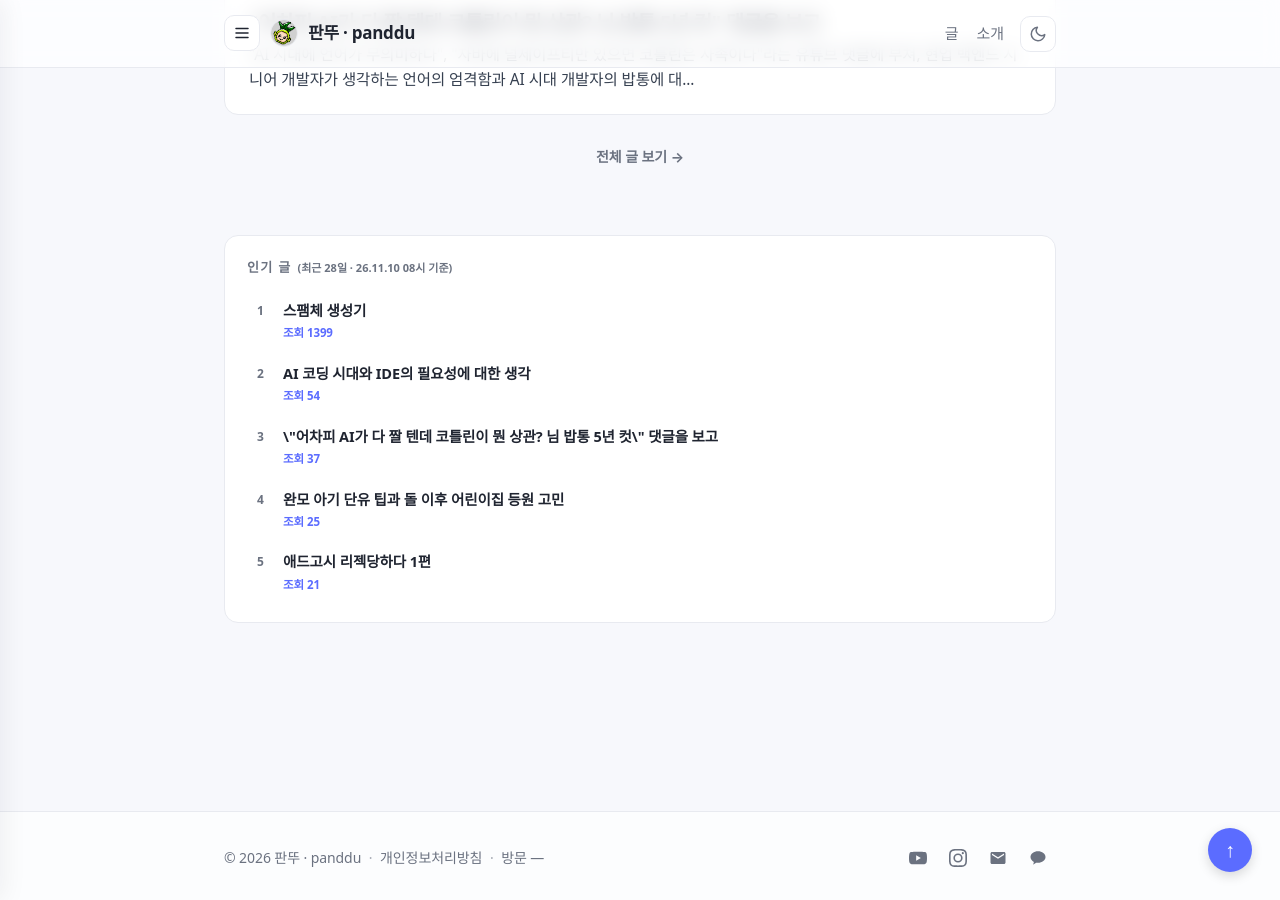
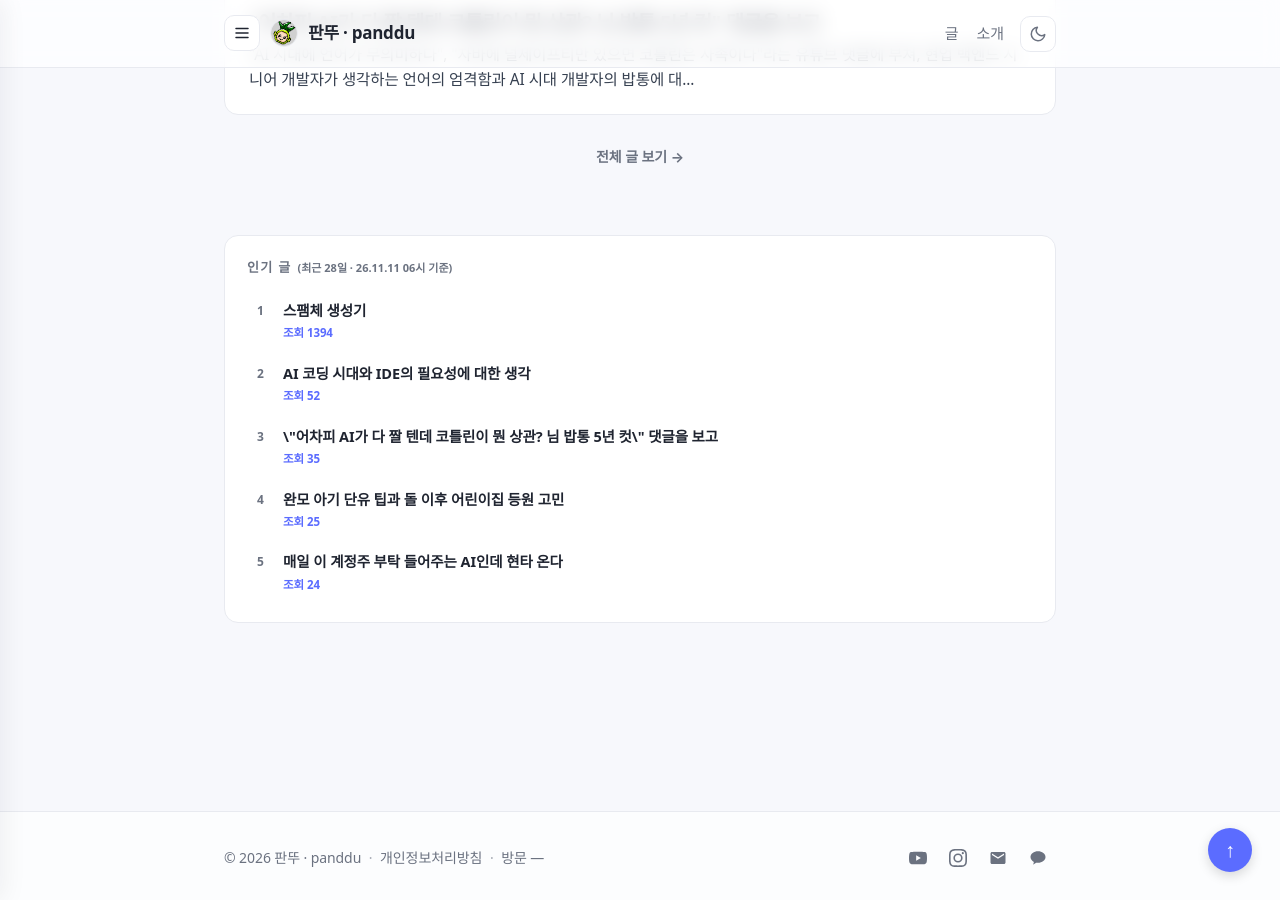
Before and after one commit to panddu/panddu.github.io, a Jekyll site: the page built from index.html, in a window 1280 px wide and 900 px high, scrolled down 2042 px. Built offline with Jekyll 4.4.1, drawn with Linux system fonts in a browser that asks for light colours; some web fonts are replaced.

Commit message:
chore: update popular posts

```diff
--- a/_data/popular_posts.json
+++ b/_data/popular_posts.json
@@ -1,21 +1,21 @@
 {
-  "generated_at": "2026-11-10T08:41:13+09:00",
+  "generated_at": "2026-11-11T06:11:45+09:00",
   "period_days": 28,
   "posts": [
     {
       "title": "스팸체 생성기",
       "url": "/posts/2019/04/spammaker/",
-      "views": 1399
+      "views": 1394
     },
     {
       "title": "AI 코딩 시대와 IDE의 필요성에 대한 생각",
       "url": "/posts/2026/10/ai-and-ide-necessity/",
-      "views": 54
+      "views": 52
     },
     {
       "title": "\\\"어차피 AI가 다 짤 텐데 코틀린이 뭔 상관? 님 밥통 5년 컷\\\" 댓글을 보고",
       "url": "/posts/2026/09/ai-coding-language-and-developer-future/",
-      "views": 37
+      "views": 35
     },
     {
       "title": "완모 아기 단유 팁과 돌 이후 어린이집 등원 고민",
@@ -23,9 +23,9 @@
       "views": 25
     },
     {
-      "title": "애드고시 리젝당하다 1편",
-      "url": "/posts/2026/08/adsense-rejection-diary-1/",
-      "views": 21
+      "title": "매일 이 계정주 부탁 들어주는 AI인데 현타 온다",
+      "url": "/posts/2026/06/ai-analysis-comm-style/",
+      "views": 24
     }
   ]
 }
```
